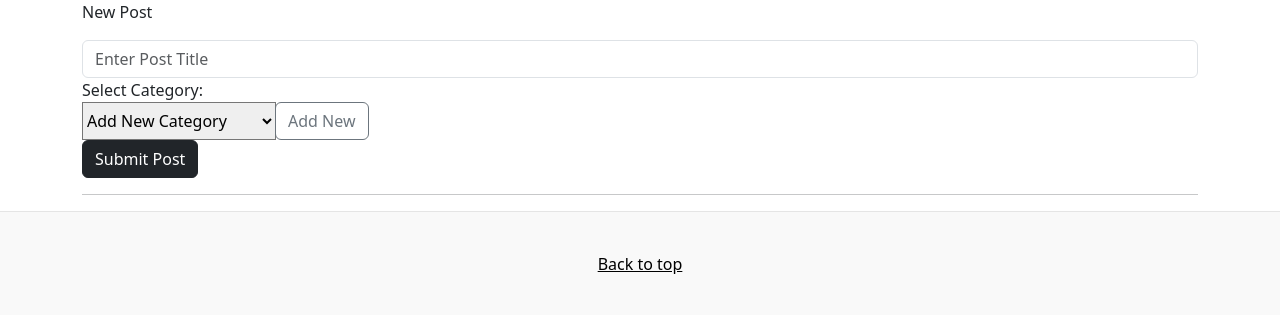
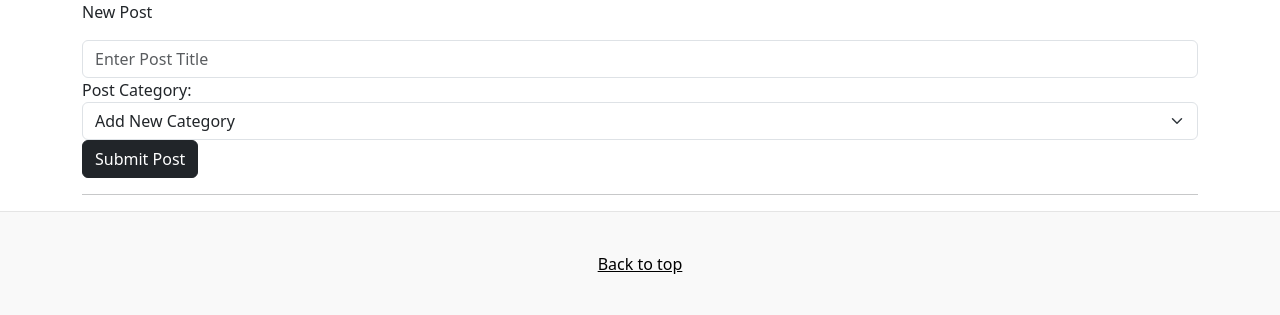
Before and after one commit to emanuelsantos2/esantos-blog, a Flask app: page /admin/edit_post in a window 1280 px wide. Shown: the part 69-384 px from the top of the page. Run offline with Flask 3, Linux system fonts and the light colour scheme; the visitor is signed in with stand-in values (Sample User, id 1); data that the repository does not hold is empty; some libraries are stand-ins or nearby versions.

Commit message:
Fixed Modals and Validation in edit post page

```diff
--- a/templates/editpost.html
+++ b/templates/editpost.html
@@ -5,25 +5,31 @@
     <div class="row g-5">
       <div class="col-md-12">
           <p>New Post</p>
-              <form>
+              <form class="needs-validation" novalidate>
                   {% if post:%}
                   <div class="form-group">
-                      <input type="text" class="form-control" id="title" placeholder="Enter Post Title" value="{{post.title}}">
+                      <input type="text" class="form-control" id="title" placeholder="Enter Post Title" value="{{post.title}}" required>
+                      <div class="invalid-feedback">
+                        Please enter a title for this Post
+                      </div>
                   </div>
                   <input id="html_content" type="hidden" name="content" value="{{post.html_content}}">
                   <input id="user_id" type="hidden" name="user_id" value="{{current_user.id}}">
                   {% else %}
                   <div class="form-group">
-                    <input type="text" class="form-control" id="title" placeholder="Enter Post Title">
+                    <input type="text" class="form-control" id="title" placeholder="Enter Post Title" required>
+                    <div class="invalid-feedback">
+                      Please enter a title for this Post
+                    </div>
                   </div>
                   <input id="html_content" type="hidden" name="content">
                   <input id="user_id" type="hidden" name="user_id" value="{{current_user.id}}">
                   {% endif%}
                   <trix-editor input="html_content"></trix-editor>
                   <div class="form-group">
-                    <label for="categoryDropdown">Select Category:</label>
+                    <label for="categoryDropdown">Post Category:</label>
                     <div class="input-group">
-                        <select class="custom-select" id="categoryDropdown">
+                        <select class="form-select" id="categoryDropdown">
                           {% if post== post.category_id:%}
                             <option value="" selected disabled>Select or Add Category</option>
                           {% else %}
@@ -38,15 +44,12 @@
                             {% endfor %}
                             <option value="addNew">Add New Category</option>
                         </select>
-                        <div class="input-group-append">
-                            <button class="btn btn-outline-secondary" type="button" data-toggle="modal" data-target="#addCategoryModal">Add New</button>
-                        </div>
                     </div>
                 </div>
                 {% if post:%}
-                  <a class="btn btn-dark" onclick="submitForm()">Save Post</a>
+                  <button class="btn btn-dark" onclick="submitForm()">Save Post</button>
                 {% else%}
-                  <a class="btn btn-dark" onclick="submitForm()">Submit Post</a>
+                  <button class="btn btn-dark" onclick="submitForm()">Submit Post</button>
                 {% endif%}
               </form>
           <hr>
@@ -61,7 +64,7 @@
       <div class="modal-content">
           <div class="modal-header">
               <h5 class="modal-title" id="addCategoryModalLabel">Add New Category</h5>
-              <button type="button" class="close" data-dismiss="modal" aria-label="Close">
+              <button type="button" class="close" data-bs-dismiss="modal" aria-label="Close">
                   <span aria-hidden="true">&times;</span>
               </button>
           </div>
@@ -72,7 +75,7 @@
               </div>
           </div>
           <div class="modal-footer">
-              <button type="button" class="btn btn-secondary" data-dismiss="modal">Close</button>
+              <button type="button" class="btn btn-secondary" data-bs-dismiss="modal">Close</button>
               <button type="button" class="btn btn-primary" onclick="addNewCategory()">Add Category</button>
           </div>
       </div>
@@ -82,6 +85,7 @@
 
 {% block scripts %}
 <script src="https://cdn.jsdelivr.net/npm/@popperjs/core@2.5.1/dist/umd/popper.min.js"></script>
+<script src="{{ url_for('static', filename='form-validator.js') }}"></script>
 <script>
    $('#categoryDropdown').change(function () {
         // Check if the selected value is 'addNew'
```
